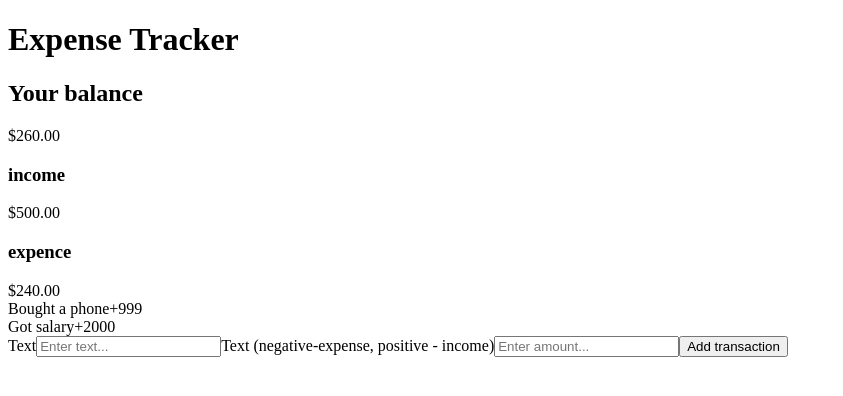
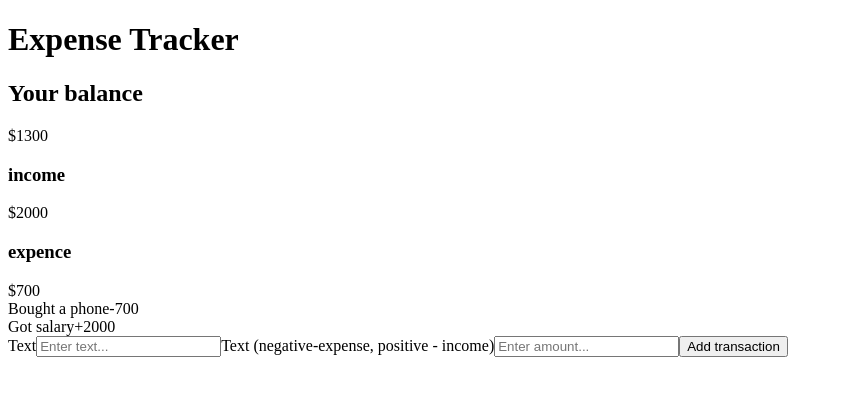
Before and after one commit to AvagSargsyan/Expense-tracker, a React (Create React App) app: page / in a window 1280 px wide. Shown: the top 396 px of the page, without its empty margins (0-843 px from the left). Built offline with nearby package versions, Linux system fonts and the light colour scheme.

Commit message:
Add calculated values in Main section

```diff
--- a/src/App.js
+++ b/src/App.js
@@ -1,27 +1,26 @@
-import AddTransaction from "./components/AddTransaction";
-import History from "./components/History";
-import Main from "./components/Main";
+import AddTransaction from './components/AddTransaction';
+import History from './components/History';
+import Main from './components/Main';
 
 function App() {
-
   const transactions = [
     {
       id: 1,
       title: 'Bought a phone',
-      amount: 999,
-      positive: true
+      amount: 700,
+      positive: false,
     },
     {
       id: 2,
       title: 'Got salary',
       amount: 2000,
-      positive: true
-    }
-  ]
+      positive: true,
+    },
+  ];
 
   return (
     <div className="App">
-      <Main />
+      <Main transactions={transactions} />
       <History transactions={transactions} />
       <AddTransaction />
     </div>
--- a/src/components/Main.js
+++ b/src/components/Main.js
@@ -1,20 +1,37 @@
-export default function Main() {
+export default function Main({ transactions }) {
+
+
+  // Calculate income based on transactions
+  const income = transactions.reduce((acc, tr) => tr.positive ? acc + tr.amount : acc, 0);
+
+  // Calculate expence based on transactions
+  const expence = transactions.reduce((acc, tr) => !tr.positive ? acc + tr.amount : acc, 0);
+
+  // Calculate balance
+  const balance = income - expence;
+
   return (
     <main>
       <h1>Expense Tracker</h1>
       <div className="main-info">
         <div className="balance">
           <h2>Your balance</h2>
-          <div className="balance-value">$260.00</div>
+          <div className="balance-amount">
+            ${balance}
+          </div>
         </div>
         <div className="income-expence">
           <div className="income">
             <h3>income</h3>
-            <div className="income-value">$500.00</div>
+            <div className="income-amount">
+              ${income}
+            </div>
           </div>
           <div className="expence">
             <h3>expence</h3>
-            <div className="income-value">$240.00</div>
+            <div className="income-amount">
+              ${expence}
+            </div>
           </div>
         </div>
       </div>
```
